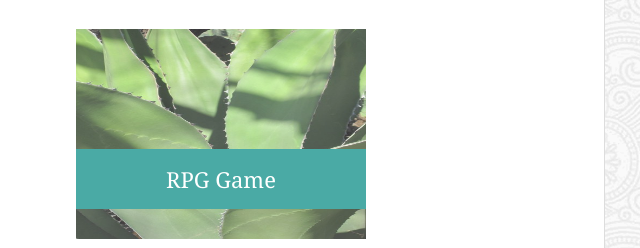
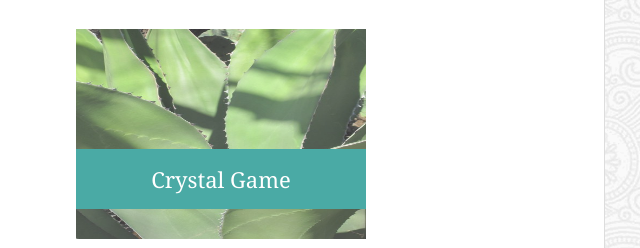
Before and after one commit to JAWilmer/bootstrap-portfolio, a plain HTML site: page portfolio.html in a window 1280 px wide. Shown: the part 264-512 px from the top of the page, 500-1140 px from the left. Drawn offline with nearby package versions, Linux system fonts and the light colour scheme.

Commit message:
Update portfolio.html

```diff
--- a/portfolio.html
+++ b/portfolio.html
@@ -38,8 +38,8 @@
                 </div>
 
                 <div class="card">
-                    <img src="assets/images/agave.jpg" alt="RPG Game">
-                    <h3>RPG Game</h3>
+                    <a href="https://jawilmer.github.io/crystal-collector-game/"><img src="assets/images/agave.jpg" alt="Crystal Game"></a>
+                    <h3>Crystal Game</h3>
                 </div>
 
                 <div class="card">
```
